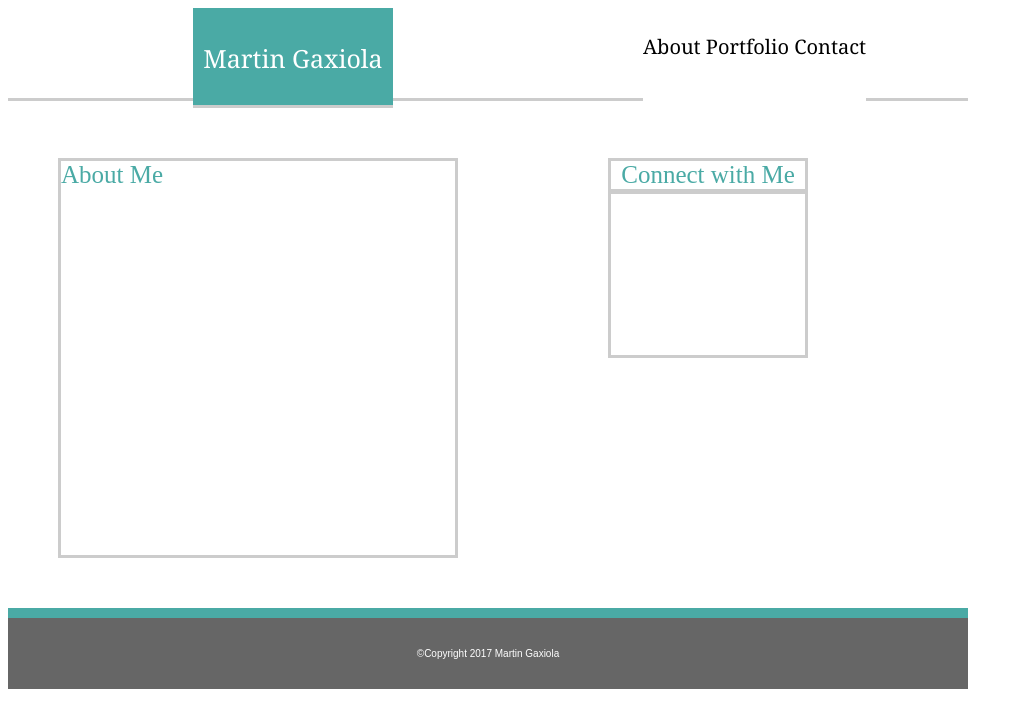
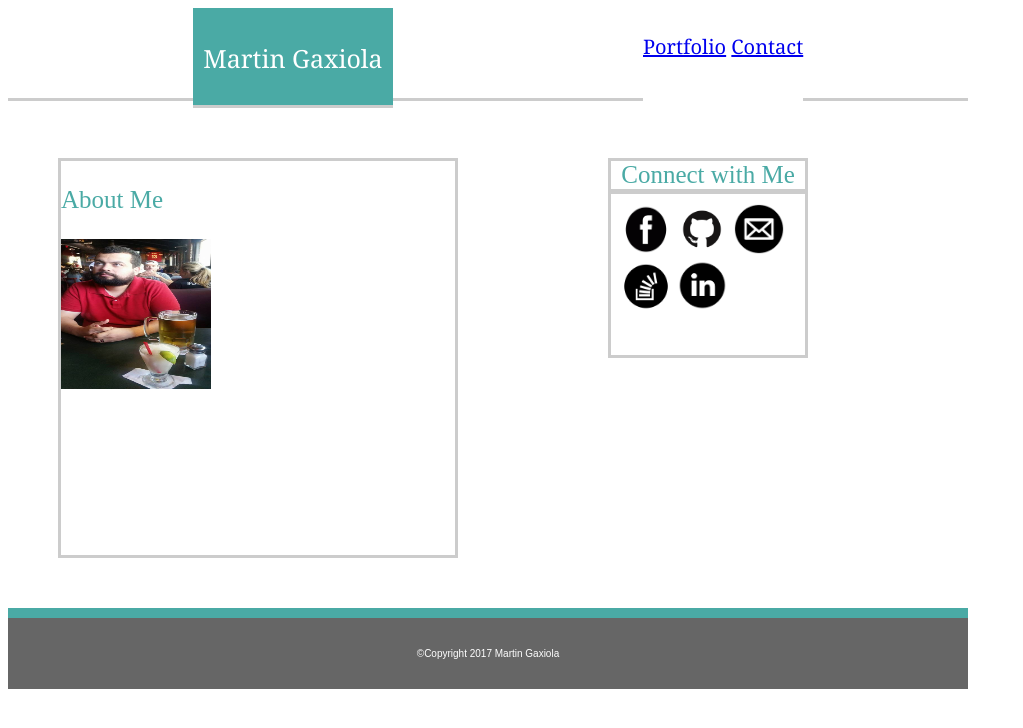
Before and after one commit to kaktuxmx/Basic-Portfolio, a plain HTML site: page index.html in a window 1280 px wide. Shown: the whole page, without its empty margins (0-1023 px from the left). Drawn offline with Linux system fonts and the light colour scheme.

Commit message:
fourth deploy: adding more info on index

```diff
--- a/assets/css/style.css
+++ b/assets/css/style.css
@@ -38,6 +38,19 @@ header
 	float: left;
 	font-size: 20px;
 	border-bottom-color: #ffffff;
+	}
+
+.images
+	{
+	width: 180px;
+	height: 180px;
+	float: left;
+
+	margin: 10px 0px 0px 10px;
+	padding: 0px;
+	border-style: none;
+	border-color: none;
+
 	}
 
 body
@@ -86,6 +99,7 @@ aside
 	font-size: 25px;
 	color: #4aaaa5;
 	}
+
 footer
 	{
 	clear:both;
--- a/index.html
+++ b/index.html
@@ -5,18 +5,37 @@
 	<title>Martin Gaxiola Portfolio</title>
 	<header>
 		<header class="name">Martin Gaxiola</header>
-		<header class="links">About Portfolio Contact</header>
+		<header class="links">
+			<!-- <a href="About.html">About</a> -->
+			<a href="portfolio.html">Portfolio</a>
+			<a href="contact.html">Contact</a>
+		</header>
 	</header>
 	<link rel="stylesheet" type="text/css" href="assets\css\style.css">
 </head>
 
 <body>
 
-		<div>About Me</div>
+	<div>
+		<p>About Me</p>
+
+		<img src="assets\images\yo2.jpg" width="150" height="150">
+
+	</div>
+
+
+
 
 
 	<aside>
 		<article>Connect with Me</article>
+		<div class="images">
+			<a href="https://www.facebook.com/kaktux" target="_blank"><img src="assets\images\facebook.png" width="50" height="50"></a>
+			<a href="https://github.com/kaktuxmx" target="_blank"><img src="assets\images\github-mark.png" width="50" height="50"></a>
+			<a href="mailto:?"><img src="assets\images\email.png" width="50"></a>
+			<a href="https://stackoverflow.com/users/8177721/martin-gaxiola" target="_blank"><img src="assets\images\stack.png" width="50" height="50"></a>
+			<a href="https://www.linkedin.com/in/martin-gaxiola/" target="_blank"><img src="assets\images\linkedin.png" width="50" height="50"></a>
+		</div>
 	</aside>
 
 </body>
```
Also changed, not shown: contact.html (+14 -0 lines), portfolio.html (+14 -0 lines).
